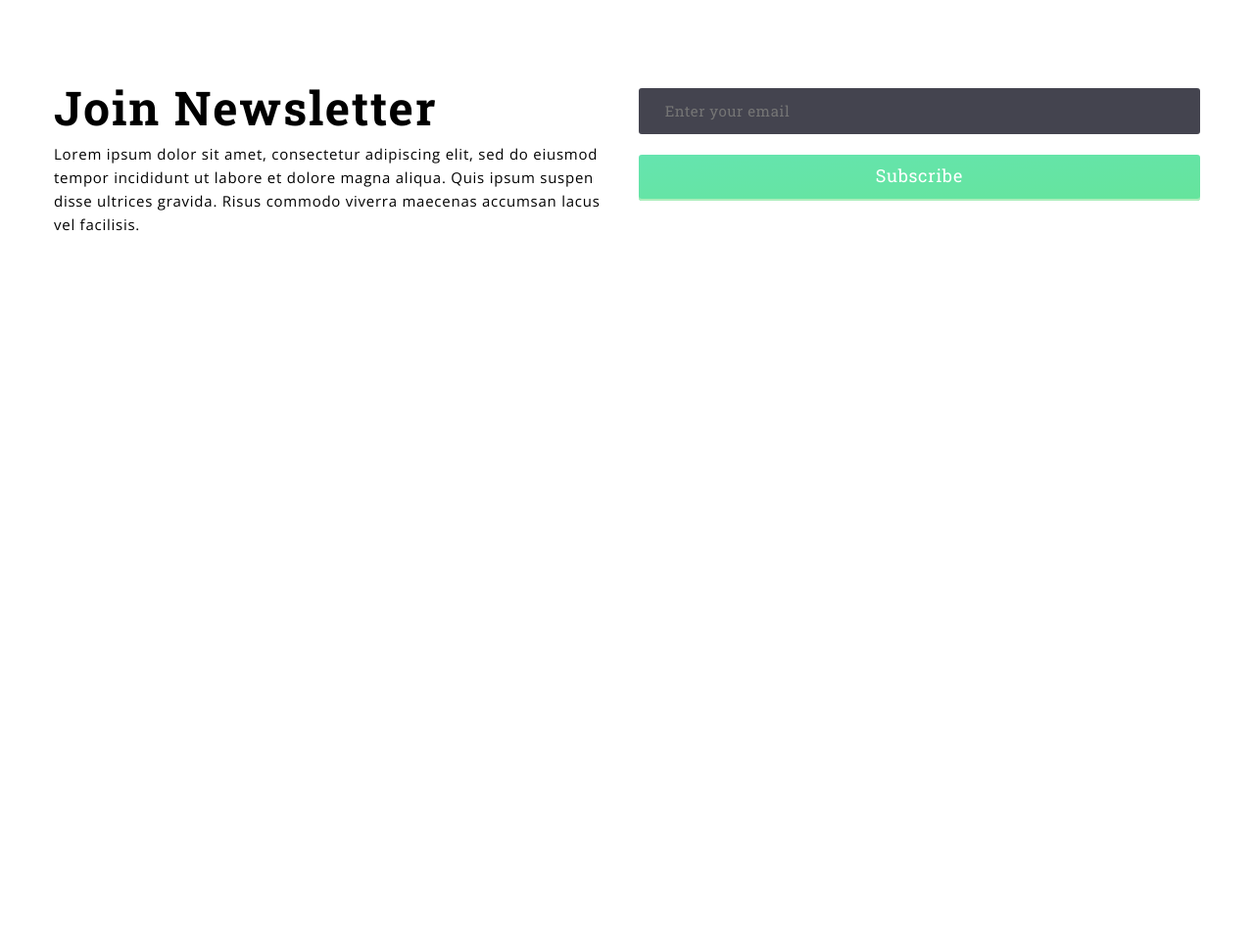
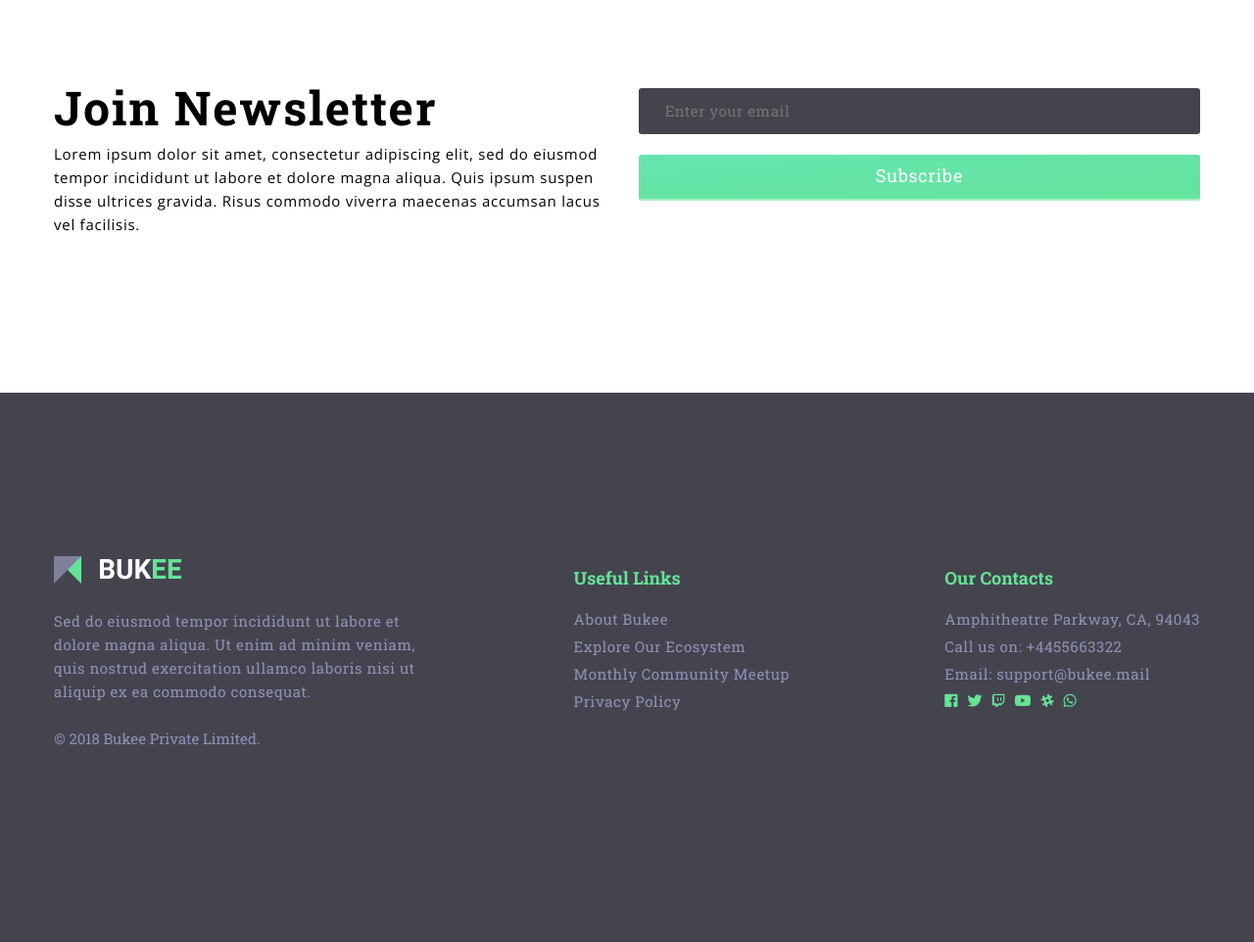
Before and after one commit to kotovdmitriy/bukee, a website: page src/views/index.html in a window 1280 px wide. Shown: the part 6269-7231 px from the top of the page at 98% size. Before the commit the page ends 6670 px from the top, so only its background shows below. Drawn offline with nearby package versions, Linux system fonts and the light colour scheme; files that its build step writes are made by us from their sources; files whose address does not match are found by name.

Commit message:
block-footer

```diff
--- a/src/styles/main.scss
+++ b/src/styles/main.scss
@@ -575,3 +575,57 @@ body {
 		}
 	}
 }
+
+.footer {
+	background-color: $bg-dark-color;
+	color: $gray-color;
+	padding-top: 167px;
+	padding-bottom: 196px;
+}
+.block-footer {
+	display: flex;
+	justify-content: space-between;
+	&>div {
+		max-width: 372px;
+	}
+	&__logo {
+		display: block;
+		width: 137px;
+		height: 28px;
+		background-image: url(../img/logo-footer.svg);
+	}
+	&__title {
+		margin-top: 10px;
+		font-size: 18px;
+		color: $accent-color;
+	}
+	&__text {
+		margin-top: 26px;
+		font-size: 15px;
+		line-height: 24px;
+		letter-spacing: 0.6px;
+	}
+	&__copyright {
+		margin-top: 24px;
+	}
+	&__list {
+		margin-top: 16px;
+		list-style-type: none;
+		font-size: 15px;
+		line-height: 28px;
+		letter-spacing: 0.6px;
+		padding-left: 0;
+	}
+	&__social {
+		margin-top: -14px;
+		display: flex;
+		list-style-type: none;
+		padding-left: 0;
+		&>li {
+			margin-right: 10px;
+			&>a {
+				color: $accent-color;
+			}
+		}
+	}
+}
--- a/src/views/index.html
+++ b/src/views/index.html
@@ -280,6 +280,42 @@
 			</div>
 		</div>
 
+		<div class="footer">
+			<div class="wrap">
+				<div class="block-footer">
+					<div class="block-footer__div-1">
+						<a class="block-footer__logo" href="#"></a>
+						<p class="block-footer__text">Sed do eiusmod tempor incididunt ut labore et dolore magna aliqua. Ut enim ad minim veniam, quis nostrud exercitation ullamco laboris nisi ut aliquip ex ea commodo consequat.</p>
+						<p class="block-footer__copyright">© 2018 Bukee Private Limited.</p>
+					</div>
+					<div class="block-footer__div-2">
+						<h2 class="block-footer__title">Useful Links</h2>
+						<ul class="block-footer__list">
+							<li>About Bukee</li>
+							<li>Explore Our Ecosystem</li>
+							<li>Monthly Community Meetup</li>
+							<li>Privacy Policy</li>
+						</ul>
+					</div>
+					<div class="block-footer__div-3">
+						<h2 class="block-footer__title">Our Contacts</h2>
+						<ul class="block-footer__list">
+							<li>Amphitheatre Parkway, CA, 94043</li>
+							<li>Call us on: +4455663322</li>
+							<li>Email: support@bukee.mail</li>
+						</ul>
+						<ul class="block-footer__social">
+							<li><a href=""><i class="fab fa-facebook"></i></a></li>
+							<li><a href=""><i class="fab fa-twitter"></i></a></li>
+							<li><a href=""><i class="fab fa-twitch"></i></a></li>
+							<li><a href=""><i class="fab fa-youtube"></i></a></li>
+							<li><a href=""><i class="fab fa-slack-hash"></i></a></li>
+							<li><a href=""><i class="fab fa-whatsapp"></i></a></li>
+						</ul>
+					</div>
+				</div>
+			</div>
+		</div>
 
 		<script src="../js/main.js"></script>
 	</body>
```
Also changed, not shown: src/img/logo-footer.svg (added), 1 other file.
